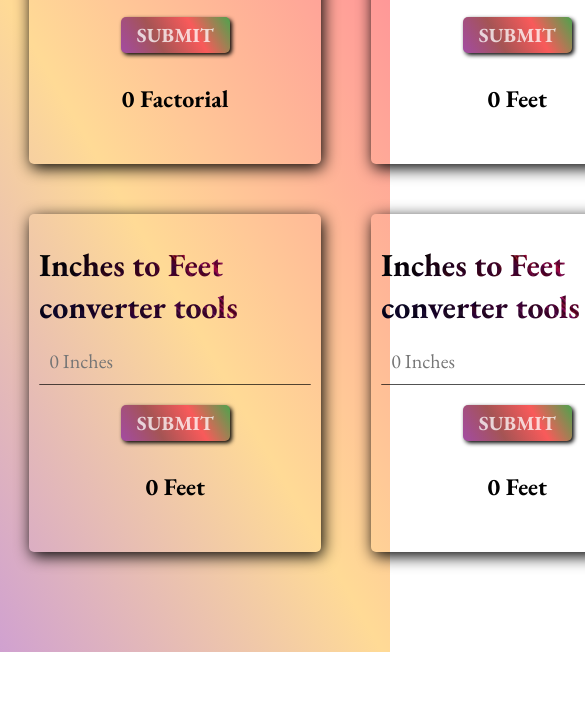
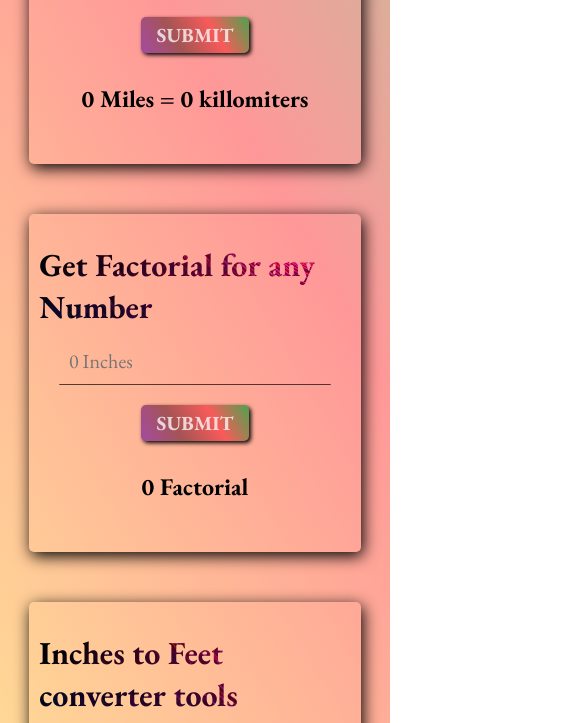
Before and after one commit to atikrahad/different-tools, a plain HTML site: page index.html in a window 390 px wide. Shown: the part 662-1385 px from the top of the page, 585 px wide, since content can reach past the window. Before the commit the page ends 1314 px from the top, so only its background shows below. Drawn offline with nearby package versions, Linux system fonts and the light colour scheme.

Commit message:
adding responsive

```diff
--- a/css/style.css
+++ b/css/style.css
@@ -74,3 +74,14 @@ form{
 h2{
     margin: 20px 0;
 }
+
+
+
+@media screen and (max-width:576px) {
+
+    .container{
+        display: grid;
+        grid-template-columns: repeat(1, 1fr);
+    }
+
+}
```
